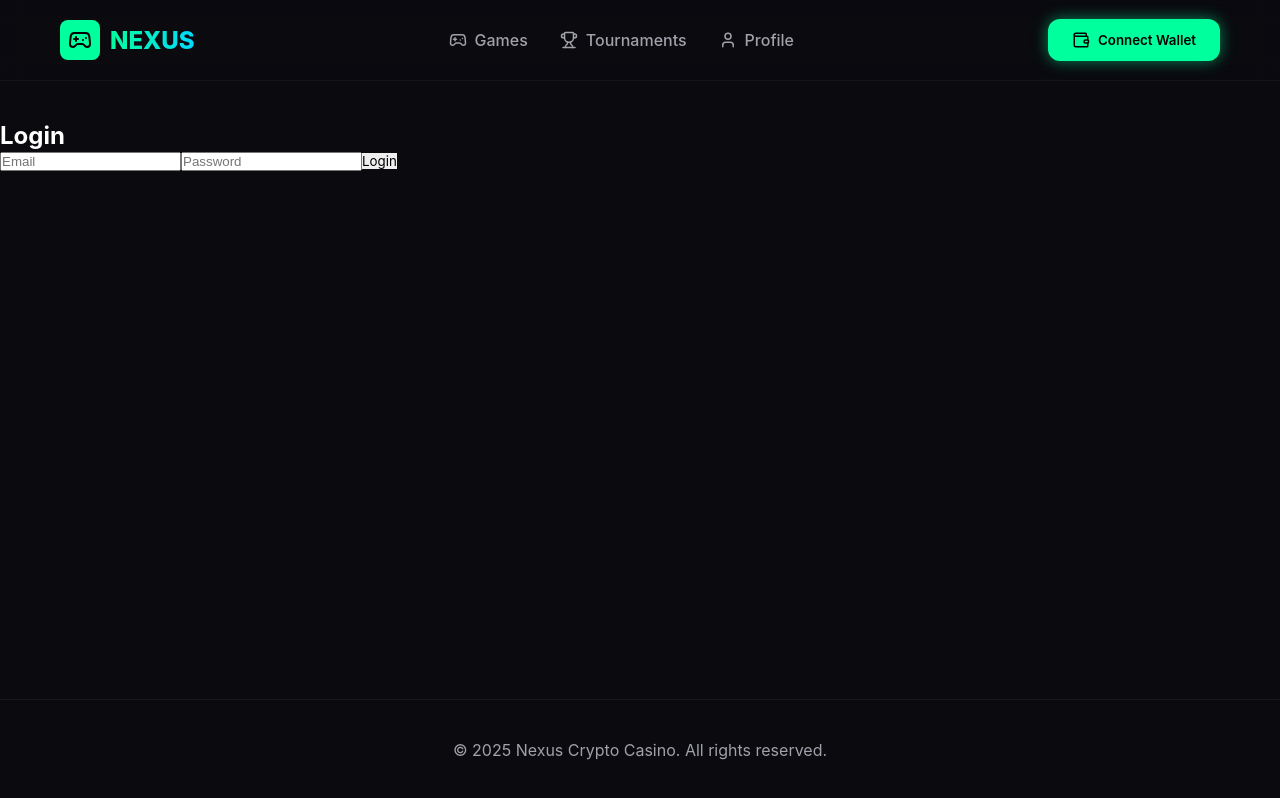
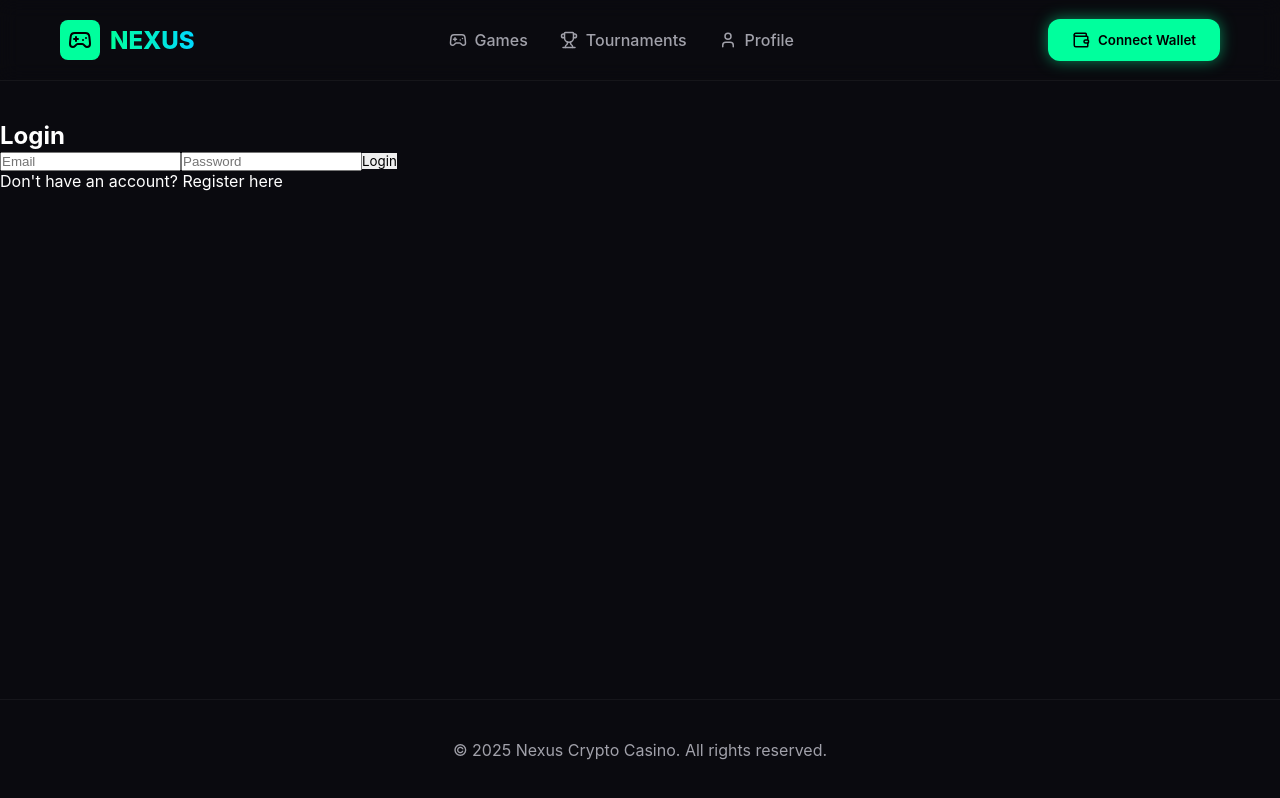
Before and after one commit to CCProject-sol/CryptoCasino, a React (Vite) app in the folder client/: page /login in a window 1280 px wide. Built offline with nearby package versions, Linux system fonts and the light colour scheme; no server answers.

Commit message:
Feat: Add navigation links between Login and Register pages

```diff
--- a/client/src/components/Login.jsx
+++ b/client/src/components/Login.jsx
@@ -1,4 +1,5 @@
 import React, { useState } from 'react';
+import { Link } from 'react-router-dom';
 import { api } from '../api';
 
 export function Login({ onLogin }) {
@@ -17,7 +18,7 @@
                 api.setToken(res.token);
                 onLogin(res.user);
             }
-        } catch (err) {
+        } catch {
             setError('Login failed');
         }
     };
@@ -43,6 +44,9 @@
                 />
                 <button type="submit">Login</button>
             </form>
+            <p>
+                Don't have an account? <Link to="/register">Register here</Link>
+            </p>
         </div>
     );
 }
--- a/client/src/components/Register.jsx
+++ b/client/src/components/Register.jsx
@@ -1,4 +1,5 @@
 import React, { useState } from 'react';
+import { Link } from 'react-router-dom';
 import { api } from '../api';
 
 export function Register({ onLogin }) {
@@ -17,7 +18,7 @@
                 api.setToken(res.token);
                 onLogin(res.user);
             }
-        } catch (err) {
+        } catch {
             setError('Registration failed');
         }
     };
@@ -43,6 +44,9 @@
                 />
                 <button type="submit">Register</button>
             </form>
+            <p>
+                Already have an account? <Link to="/login">Login here</Link>
+            </p>
         </div>
     );
 }
```
